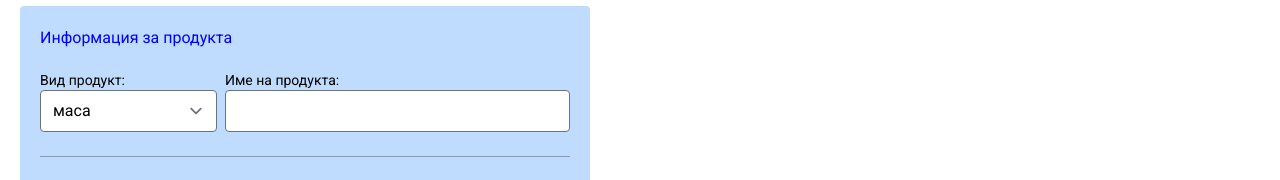
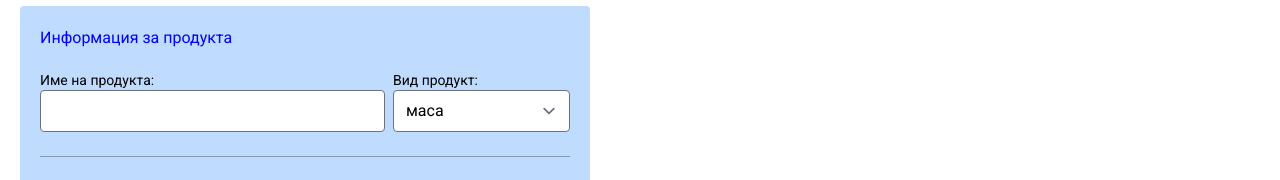
Before and after one commit to HladenRazum/next-epoxy-craft, a Next.js app: page /control-panel in a window 1280 px wide. Shown: the part 141-321 px from the top of the page. Built offline with nearby package versions, Linux system fonts and the light colour scheme; no server answers.

Commit message:
improved styling of multioptionsinput component

```diff
--- a/app/control-panel/components/AddProductForm/AddProductForm.tsx
+++ b/app/control-panel/components/AddProductForm/AddProductForm.tsx
@@ -95,6 +95,11 @@ export default function AddProductForm() {
 
   const handleOnAddResinOption = (value: string) => {
     const prevOptions = getValues("resin") || []
+
+    if (prevOptions.includes(value)) {
+      return
+    }
+
     setValue("resin", [...prevOptions, value])
   }
 
@@ -106,6 +111,20 @@ export default function AddProductForm() {
         className="w-full max-w-[600px] bg-blue-200 p-5 rounded text-black"
       >
         <FormSection title="Информация за продукта">
+          <div className="flex gap-2 w-full">
+            <div className="flex-1">
+              <label className="text-sm" htmlFor="name">
+                Име на продукта:{" "}
+              </label>
+              <input
+                className="w-full"
+                {...register("name")}
+                required
+                type="text"
+                id="name"
+              />
+            </div>
+
             <div>
               <label className="text-sm" htmlFor="type">
                 Вид продукт:
@@ -121,16 +140,6 @@ export default function AddProductForm() {
                 <option value="table-top">плот</option>
               </select>
             </div>
-          <div className="flex-grow">
-            <label className="text-sm" htmlFor="name">
-              Име на продукта:{" "}
-            </label>
-            <input
-              className="w-full"
-              {...register("name")}
-              type="text"
-              id="name"
-            />
             <ErrorMessage name="name" errors={errors} />
           </div>
         </FormSection>
--- a/components/organisms/MultipleOptionsInput/MulitpleOptionsInput.tsx
+++ b/components/organisms/MultipleOptionsInput/MulitpleOptionsInput.tsx
@@ -1,7 +1,8 @@
 "use client"
 
 import Chip from "@/components/atoms/Chip"
-import { ChangeEvent, KeyboardEvent, useState } from "react"
+import { cn } from "@/lib/utils"
+import { ChangeEvent, KeyboardEvent, useEffect, useRef, useState } from "react"
 
 type Props = {
   label: string
@@ -18,13 +19,14 @@ const MulitpleOptionsInput = ({
 }: Props) => {
   const [value, setValue] = useState("")
   const [options, setOptions] = useState(() => getOptions())
+  const [isFocused, setIsFocused] = useState(false)
 
   const handleOnAddItem = () => {
     if (value.trim().length === 0) {
       return
     }
 
-    onAddOption(value.toLowerCase())
+    onAddOption(value)
     setValue("")
     // Trigger a rerender
     setOptions(getOptions())
@@ -46,7 +48,12 @@ const MulitpleOptionsInput = ({
       <label className="text-sm" htmlFor={name}>
         {label}
       </label>
-      <div className="items-center rounded border flex pl-3 pr-1 bg-white justify-between mb-2">
+      <div
+        className={cn(
+          "items-center rounded border flex pl-3 pr-1 bg-white justify-between mb-2",
+          isFocused ? "ring-2 ring-primary" : null
+        )}
+      >
         <input
           id={name}
           type="text"
@@ -56,6 +63,8 @@ const MulitpleOptionsInput = ({
           value={value}
           placeholder="..."
           autoComplete="false"
+          onFocus={() => setIsFocused(true)}
+          onBlur={() => setIsFocused(false)}
         />
         <button
           type="button"
```
Lines whose indentation alone changed are shown as unchanged.
